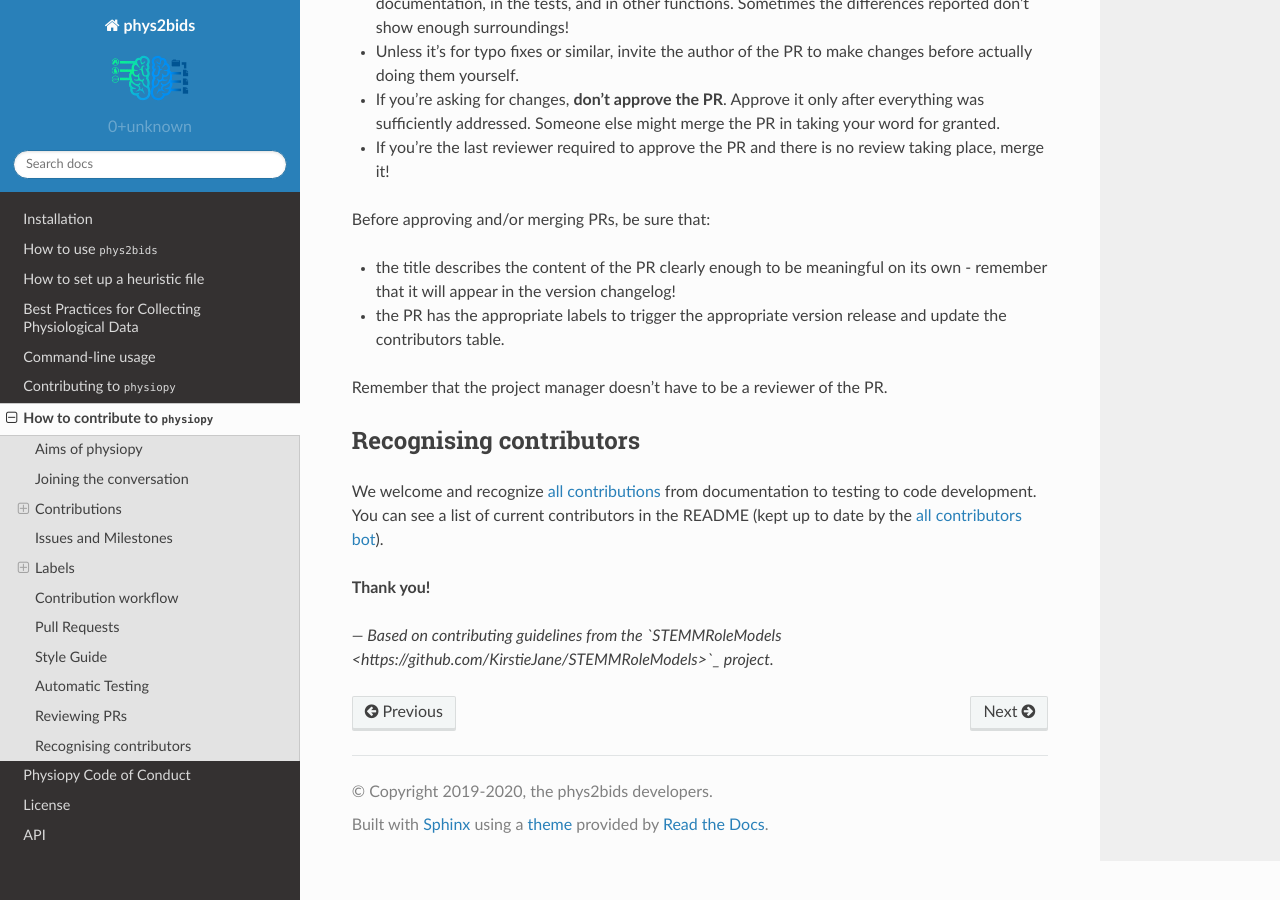
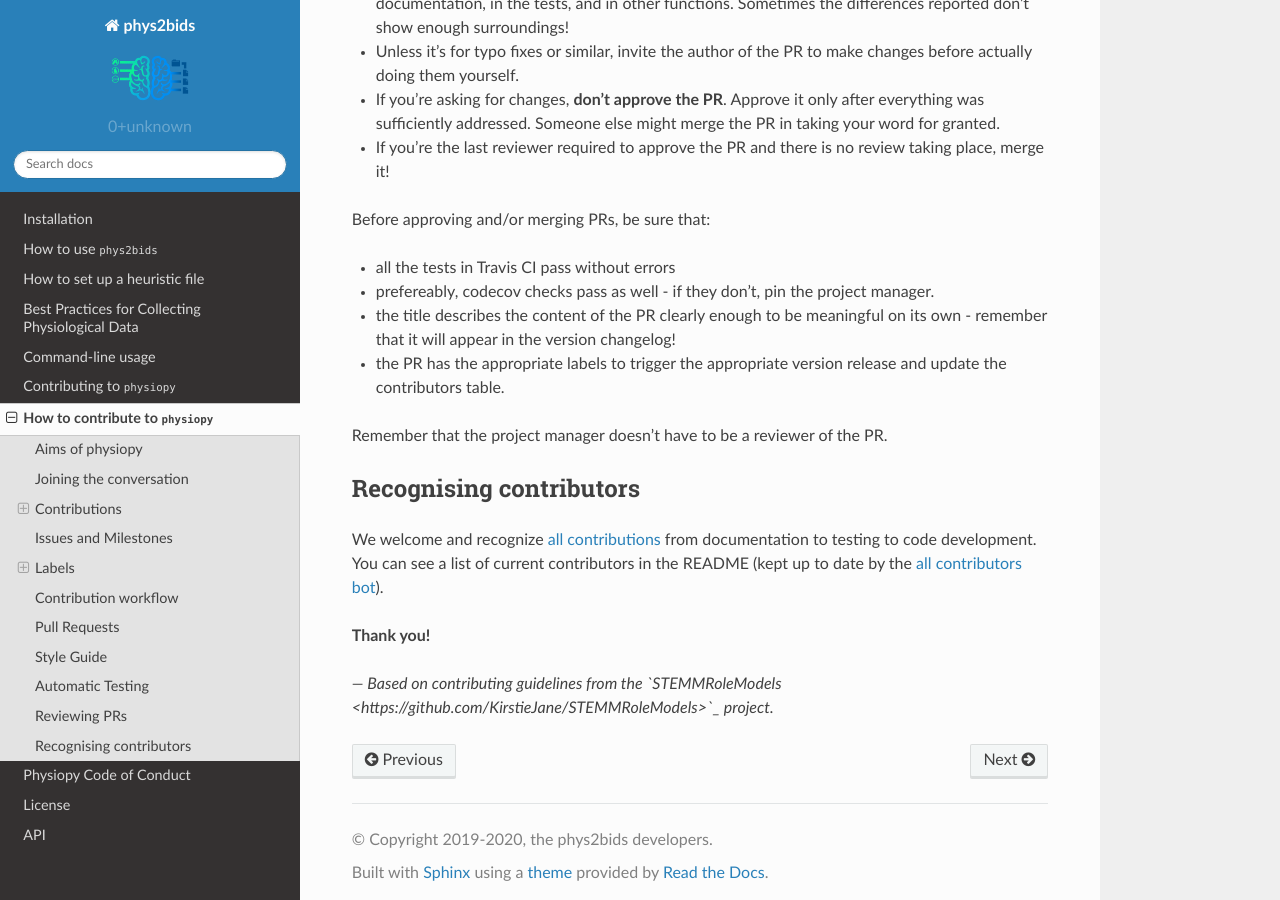
Before and after one commit to physiopy/phys2bids, a Sphinx documentation site: the page built from docs/contributorfile.rst, in a window 1280 px wide and 900 px high, scrolled down 7995 px. Built offline with Sphinx 7.4.7 and the Read the Docs theme 2.0.0, drawn with Linux system fonts in a browser that asks for light colours.

Commit message:
Add a couple of reviews points

```diff
--- a/docs/contributorfile.rst
+++ b/docs/contributorfile.rst
@@ -257,6 +257,8 @@ Due to its importance, there are some good rules of thumbs that we need to follo
 
 Before approving and/or merging PRs, be sure that:
 
+- all the tests in Travis CI pass without errors
+- prefereably, codecov checks pass as well - if they don't, pin the project manager.
 - the title describes the content of the PR clearly enough to be meaningful on its own - remember that it will appear in the version changelog!
 - the PR has the appropriate labels to trigger the appropriate version release and update the contributors table.
 
```
